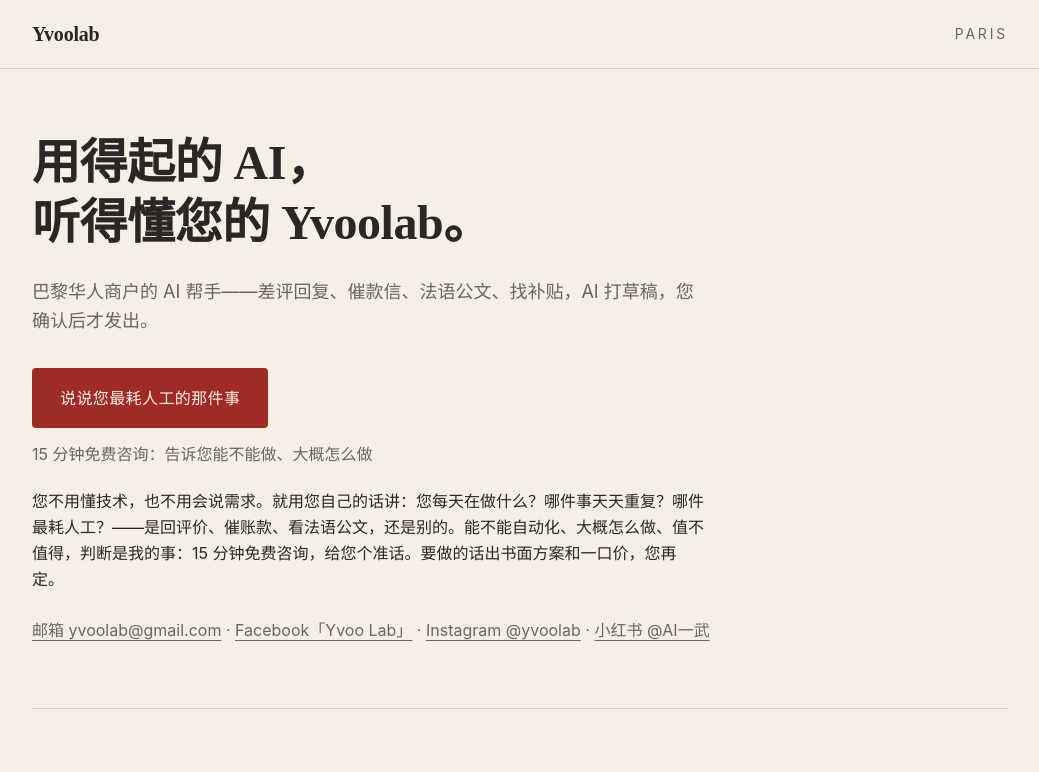
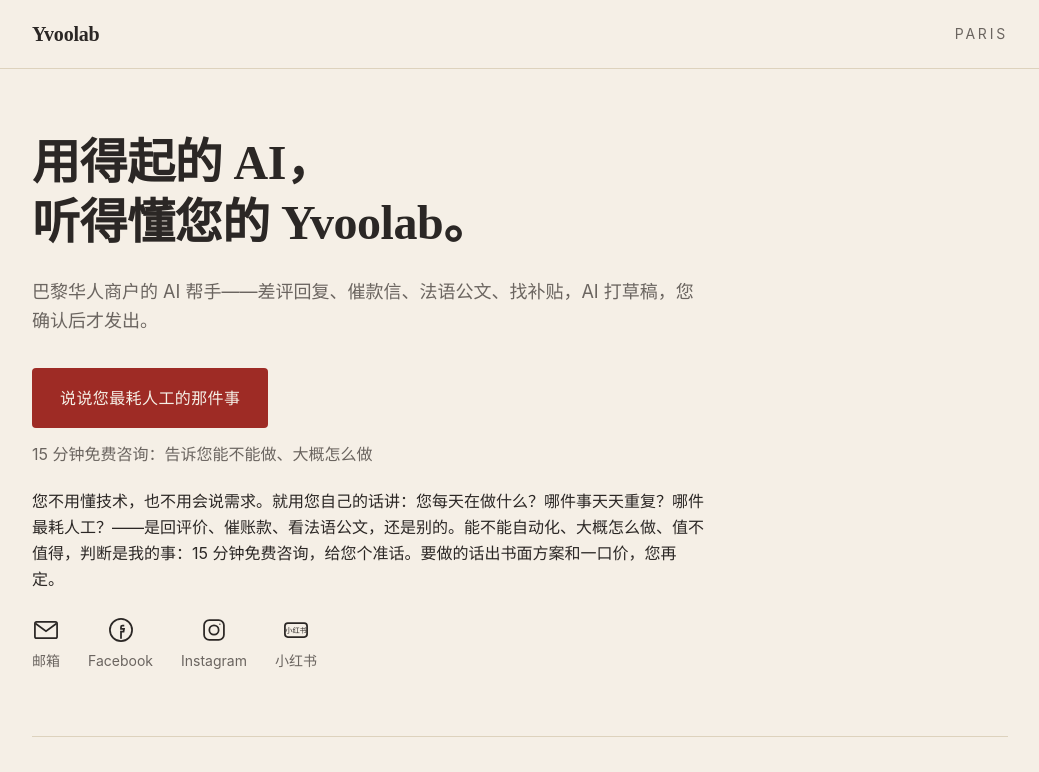
Before and after one commit to yvoolab/yvoolab.github.io, a Next.js app: page /shanghu in a window 1280 px wide. Shown: the top 772 px of the page, without its empty margins (120-1159 px from the left). Built offline with nearby package versions, Linux system fonts and the light colour scheme.

Commit message:
ui(h-line): contact row as tappable icons with tiny labels per Del

```diff
--- a/app/(h-line)/_ui/components.tsx
+++ b/app/(h-line)/_ui/components.tsx
@@ -128,29 +128,83 @@
   );
 }
 
-// Del 2026-07-30: 联系方式全挂真链（序：邮箱→FB→IG→小红书；小红书主页 URL 出处 ai-side-hustle research/xiaohongshu/stage2-headlines-sample-2026-04-25.md:15）
-const CONTACTS: Array<{ label: string; href: string; external?: boolean }> = [
-  { label: "邮箱 yvoolab@gmail.com", href: "mailto:yvoolab@gmail.com" },
-  { label: "Facebook「Yvoo Lab」", href: "https://www.facebook.com/yvoolab", external: true },
-  { label: "Instagram @yvoolab", href: "https://www.instagram.com/yvoolab", external: true },
-  { label: "小红书 @AI一武", href: "https://www.xiaohongshu.com/user/profile/695676df000000002a036760", external: true },
+// Del 2026-07-30: 联系方式全挂真链，改图标行（图标引点·小字兜底识别）
+// 小红书主页 URL 出处 ai-side-hustle research/xiaohongshu/stage2-headlines-sample-2026-04-25.md:15
+const CONTACTS: Array<{ label: string; href: string; external?: boolean; icon: React.ReactNode }> = [
+  {
+    label: "邮箱",
+    href: "mailto:yvoolab@gmail.com",
+    icon: (
+      <svg viewBox="0 0 24 24" fill="none" stroke="currentColor" strokeWidth="1.5" aria-hidden>
+        <rect x="2.5" y="5" width="19" height="14" rx="1.5" />
+        <path d="M3 6.5 12 13l9-6.5" />
+      </svg>
+    ),
+  },
+  {
+    label: "Facebook",
+    href: "https://www.facebook.com/yvoolab",
+    external: true,
+    icon: (
+      <svg viewBox="0 0 24 24" fill="none" stroke="currentColor" strokeWidth="1.5" aria-hidden>
+        <circle cx="12" cy="12" r="9.5" />
+        <path d="M14.8 8.2h-1.6c-.7 0-1.2.5-1.2 1.2v1.6h2.6l-.4 2.4h-2.2v6" />
+      </svg>
+    ),
+  },
+  {
+    label: "Instagram",
+    href: "https://www.instagram.com/yvoolab",
+    external: true,
+    icon: (
+      <svg viewBox="0 0 24 24" fill="none" stroke="currentColor" strokeWidth="1.5" aria-hidden>
+        <rect x="3.5" y="3.5" width="17" height="17" rx="4.5" />
+        <circle cx="12" cy="12" r="4" />
+        <circle cx="17" cy="7" r="0.6" fill="currentColor" stroke="none" />
+      </svg>
+    ),
+  },
+  {
+    label: "小红书",
+    href: "https://www.xiaohongshu.com/user/profile/695676df000000002a036760",
+    external: true,
+    icon: (
+      <svg viewBox="0 0 24 24" fill="none" stroke="currentColor" strokeWidth="1.5" aria-hidden>
+        <rect x="2.5" y="6" width="19" height="12" rx="2.5" />
+        <text
+          x="12"
+          y="14.9"
+          textAnchor="middle"
+          fontSize="6.2"
+          fill="currentColor"
+          stroke="none"
+          fontFamily="inherit"
+        >
+          小红书
+        </text>
+      </svg>
+    ),
+  },
 ];
 
 export function ContactLinks({ className = "" }: { className?: string }) {
   return (
-    <p className={`text-sm ${className}`} style={{ color: "var(--hl-fg-muted)" }}>
-      {CONTACTS.map((c, i) => (
-        <span key={c.href}>
-          {i > 0 && " · "}
-          <a
-            href={c.href}
-            className="underline underline-offset-4 hover:opacity-80"
-            {...(c.external ? { target: "_blank", rel: "noopener noreferrer" } : {})}
-          >
+    <div className={`flex flex-wrap items-start gap-7 ${className}`}>
+      {CONTACTS.map((c) => (
+        <a
+          key={c.href}
+          href={c.href}
+          aria-label={c.label}
+          className="group flex flex-col items-center gap-1.5 no-underline hover:opacity-75"
+          style={{ color: "var(--hl-fg)" }}
+          {...(c.external ? { target: "_blank", rel: "noopener noreferrer" } : {})}
+        >
+          <span className="block h-7 w-7">{c.icon}</span>
+          <span className="text-xs" style={{ color: "var(--hl-fg-muted)" }}>
             {c.label}
-          </a>
-        </span>
+          </span>
+        </a>
       ))}
-    </p>
+    </div>
   );
 }
```
